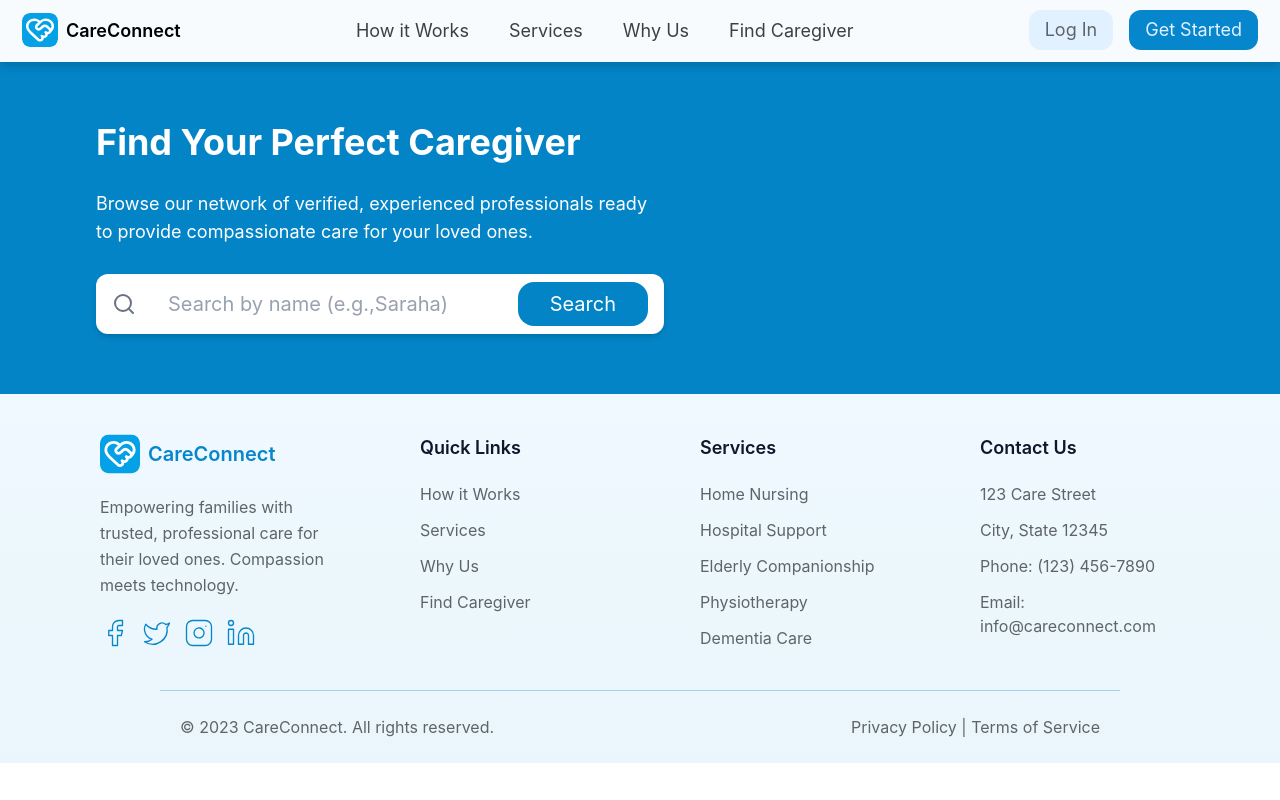
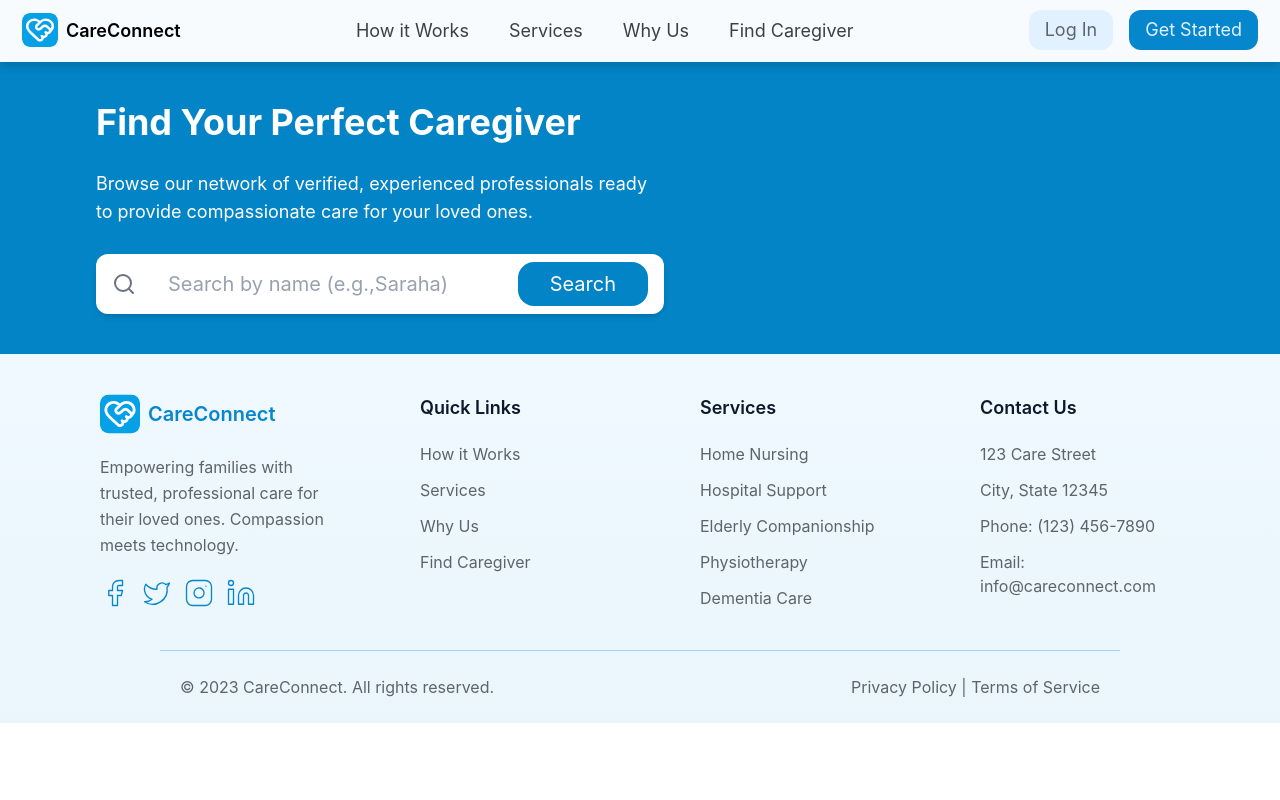
Before and after one commit to Tharushzzz/care-connect, a React (Vite) app in the folder frontend/: page /find-caregivers in a window 1280 px wide. Built offline with nearby package versions, Linux system fonts and the light colour scheme.

Commit message:
change padding in title

```diff
--- a/frontend/src/components/FineCaregiver/TitleSection.tsx
+++ b/frontend/src/components/FineCaregiver/TitleSection.tsx
@@ -3,7 +3,7 @@ import { Search } from "lucide-react";
 const TitleSection = () => {
   return (
     <div className="flex flex-col align-self-stretch pl-20  bg-[#0384C6]">
-        <div className="flex flex-col w-2/4 py-15 px-4 gap-7">
+        <div className="flex flex-col w-2/4 py-10 px-4 gap-7">
             <h1 className="text-4xl font-bold text-white">Find Your Perfect Caregiver</h1>
             <p className="text-lg text-white">
                 Browse our network of verified, experienced professionals ready to provide compassionate care for your loved ones.
```
